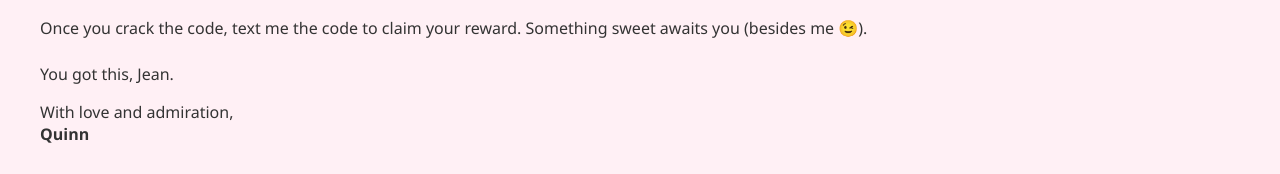
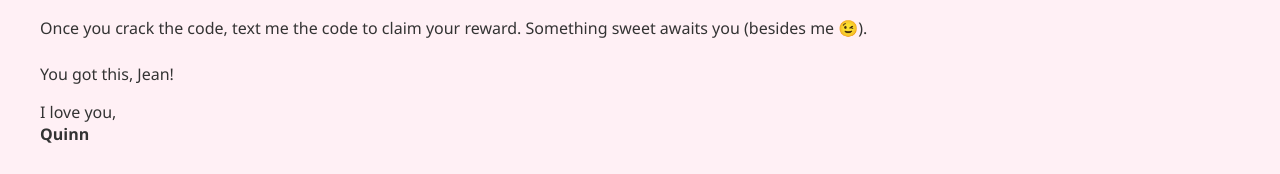
Before and after one commit to Quinnguyen1/Code-Crack-Game, a plain HTML site: page index.html in a window 1280 px wide. Shown: the part 788-962 px from the top of the page. Drawn offline with Linux system fonts and the light colour scheme.

Commit message:
Update index.html
change ending

```diff
--- a/index.html
+++ b/index.html
@@ -77,8 +77,8 @@
   </div>
 
   <div class="section">
-    <p>You got this, Jean.</p>
-    <p>With love and admiration,<br><strong>Quinn</strong></p>
+    <p>You got this, Jean!</p>
+    <p>I love you,<br><strong>Quinn</strong></p>
   </div>
 
   <div style="text-align: center; margin-top: 2rem;">
```
